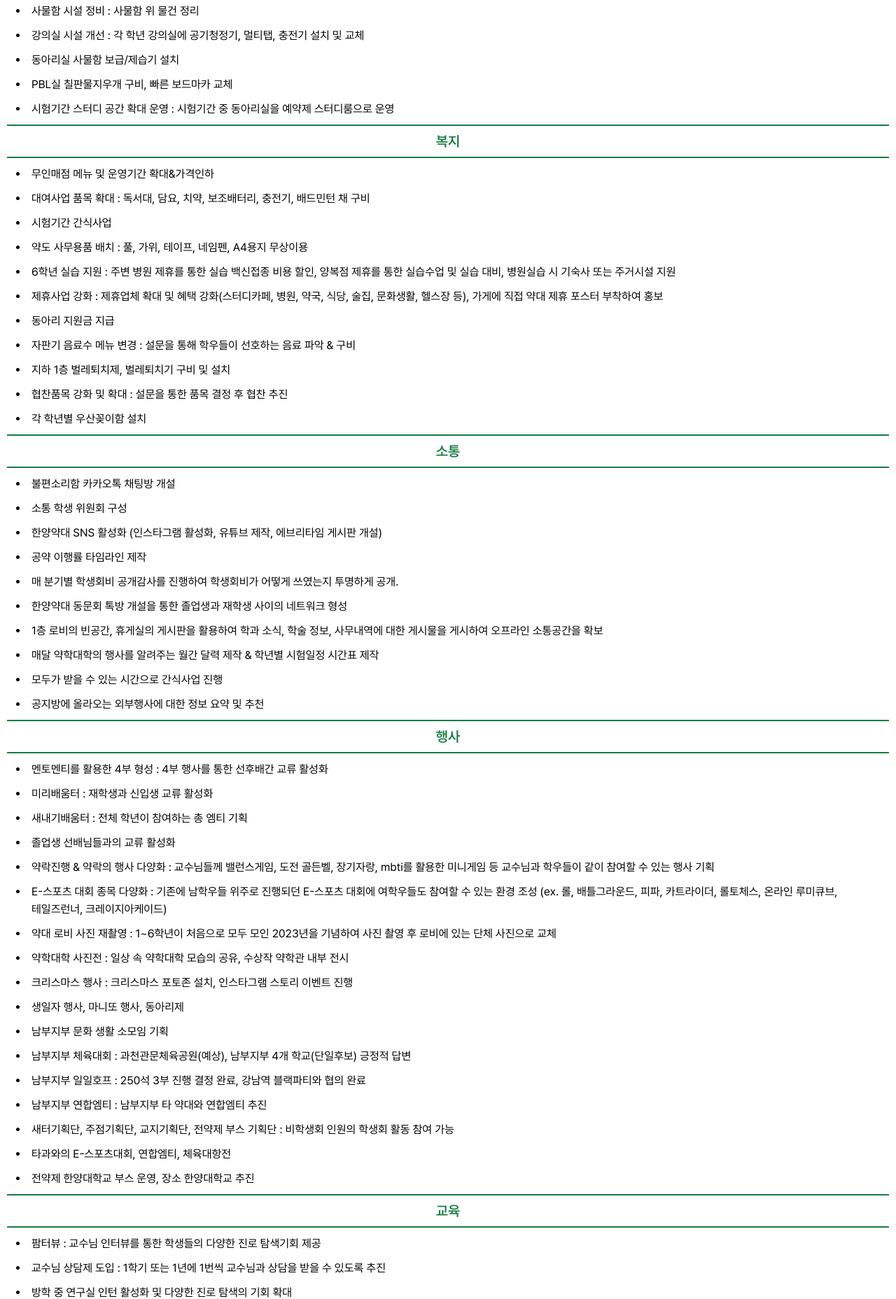
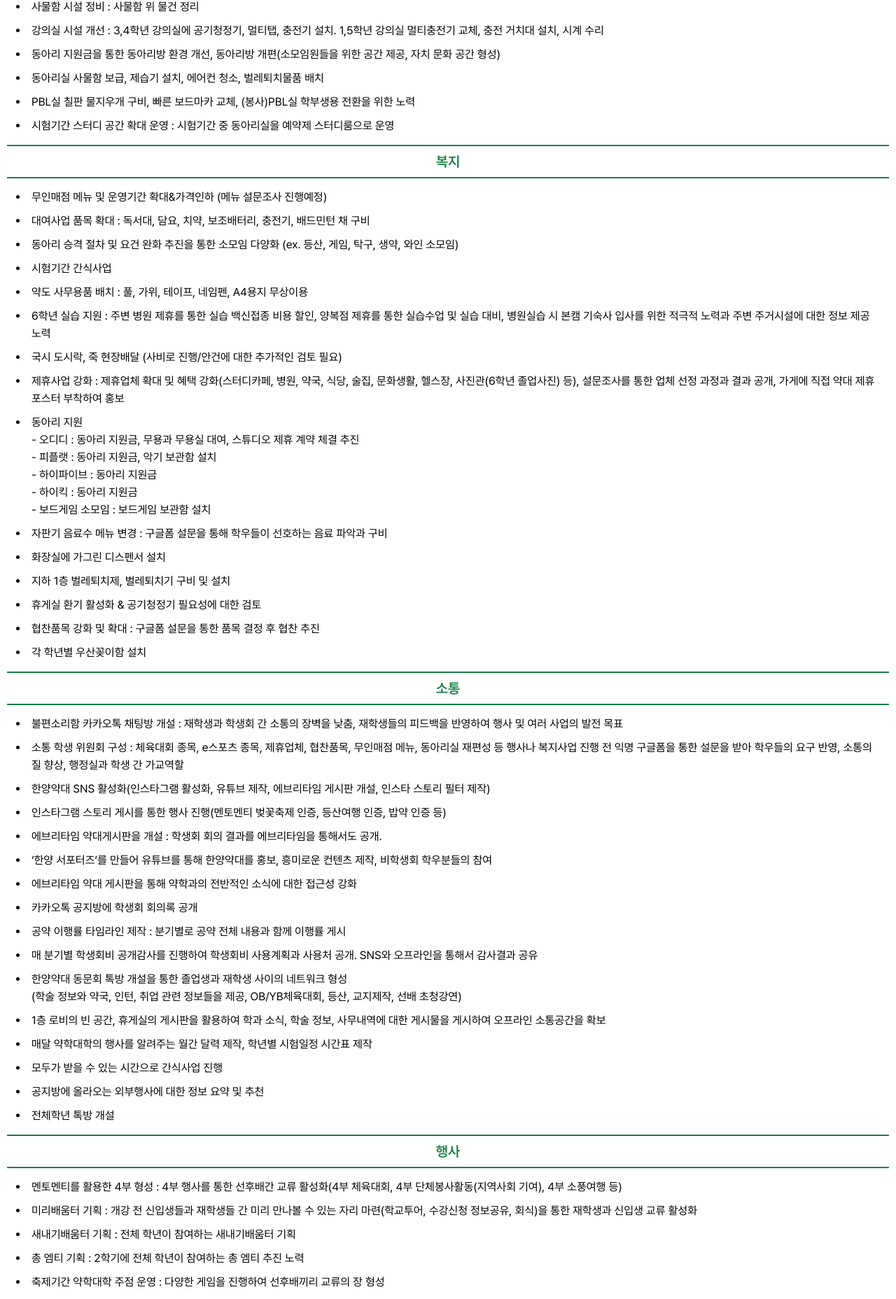
Before and after one commit to BaeGayeon/hybe2022, a Nuxt app: page /promise/all in a window 1280 px wide. Shown: the part 773-2630 px from the top of the page at 70% size. Built offline with nearby package versions, Linux system fonts and the light colour scheme.

Commit message:
chore: promise 제목, 내용 수정

```diff
--- a/components/Header.vue
+++ b/components/Header.vue
@@ -81,7 +81,7 @@
                   src="../assets/images/minus.png"
                   v-if="promiseview"
                 />
-                <a href="./promise/all">부록(공약집)</a>
+                <a href="./promise/all">앞으로의 노력</a>
               </li>
             </ul>
           </li>
--- a/pages/index.vue
+++ b/pages/index.vue
@@ -28,7 +28,7 @@
             <li class="promiseBtn">교육</li>
           </a>
           <a href="promise/all" v-if="viewpromise">
-            <li class="promiseBtn">부록(공약집)</li>
+            <li class="promiseBtn">앞으로의 노력</li>
           </a>
         </ul>
         <nuxt-link to="statement">
--- a/pages/promise/all.vue
+++ b/pages/promise/all.vue
@@ -1,35 +1,47 @@
 <template>
   <div class="appendix">
-    <h1>부록-공약집</h1>
+    <h1>앞으로의 노력</h1>
 
     <div>
       <h2>시설</h2>
       <ul>
-        <li>휴게실에 원두 커피머신/제빙기 설치 (100% 사비로 진행)</li>
+        <li>휴게실에 원두 커피머신 & 제빙기 설치 (100% 사비로 진행)</li>
         <li>휴게실에 430L 용량의 업소용 냉장고 설치 (100% 사비로 진행)</li>
         <li>2층 화장실 비데 설치 (100% 사비로 진행)</li>
-        <li>여성, 남성 수면실 분리 및 담요 구비</li>
+        <li>
+          여성, 남성 수면실 분리 및 담요 구비, 수면실에 있는 사물함과 물품들을
+          옮겨서 수면 공간 확대 & 수면의자 추가 배치
+        </li>
         <li>
           국시실과 약도 시설 개선 : 벌레 퇴치기, 가습기, 공기청정기, 백색소음기,
-          행거, 옷걸이 구비
+          행거, 옷걸이 구비, 시계 수리, 냉난방기 필터 주기적 청소
         </li>
         <li>약도 24시간 개방기간 확대, 충전기 교체 및 충전 거치대 설치</li>
         <li>
           휴게실 전자레인지 주기적 청소 및 선반 구비, 물티슈 및 휴지 상시 구비,
           방향제 구비
         </li>
-        <li>화장실 휴지 추가 배치, 방향제 구비, 가그린 디스펜서 설치</li>
+        <li>화장실 휴지 추가 배치, 방향제 구비, 여자 화장실 문 수리</li>
         <li>
-          휴게실 위생강화 및 환경보호를 위한 음식물쓰레기 분리배출 시설 구비
+          휴게실 위생강화를 위한 음식물쓰레기 분리배출 시설 구비, 방향제 구비
         </li>
         <li>분실물함 설치</li>
         <li>사물함 시설 정비 : 사물함 위 물건 정리</li>
         <li>
-          강의실 시설 개선 : 각 학년 강의실에 공기청정기, 멀티탭, 충전기 설치 및
-          교체
+          강의실 시설 개선 : 3,4학년 강의실에 공기청정기, 멀티탭, 충전기 설치.
+          1,5학년 강의실 멀티충전기 교체, 충전 거치대 설치, 시계 수리
         </li>
-        <li>동아리실 사물함 보급/제습기 설치</li>
-        <li>PBL실 칠판물지우개 구비, 빠른 보드마카 교체</li>
+        <li>
+          동아리 지원금을 통한 동아리방 환경 개선, 동아리방 개편(소모임원들을
+          위한 공간 제공, 자치 문화 공간 형성)
+        </li>
+        <li>
+          동아리실 사물함 보급, 제습기 설치, 에어컨 청소, 벌레퇴치물품 배치
+        </li>
+        <li>
+          PBL실 칠판 물지우개 구비, 빠른 보드마카 교체, (봉사)PBL실 학부생용
+          전환을 위한 노력
+        </li>
         <li>
           시험기간 스터디 공간 확대 운영 : 시험기간 중 동아리실을 예약제
           스터디룸으로 운영
@@ -40,30 +52,53 @@
     <div>
       <h2>복지</h2>
       <ul>
-        <li>무인매점 메뉴 및 운영기간 확대&가격인하</li>
+        <li>
+          무인매점 메뉴 및 운영기간 확대&가격인하 (메뉴 설문조사 진행예정)
+        </li>
         <li>
           대여사업 품목 확대 : 독서대, 담요, 치약, 보조배터리, 충전기, 배드민턴
           채 구비
+        </li>
+        <li>
+          동아리 승격 절차 및 요건 완화 추진을 통한 소모임 다양화 (ex. 등산,
+          게임, 탁구, 생약, 와인 소모임)
         </li>
         <li>시험기간 간식사업</li>
         <li>약도 사무용품 배치 : 풀, 가위, 테이프, 네임펜, A4용지 무상이용</li>
         <li>
           6학년 실습 지원 : 주변 병원 제휴를 통한 실습 백신접종 비용 할인,
-          양복점 제휴를 통한 실습수업 및 실습 대비, 병원실습 시 기숙사 또는
-          주거시설 지원
+          양복점 제휴를 통한 실습수업 및 실습 대비, 병원실습 시 본캠 기숙사
+          입사를 위한 적극적 노력과 주변 주거시설에 대한 정보 제공 노력
+        </li>
+        <li>
+          국시 도시락, 죽 현장배달 (사비로 진행/안건에 대한 추가적인 검토 필요)
         </li>
         <li>
           제휴사업 강화 : 제휴업체 확대 및 혜택 강화(스터디카페, 병원, 약국,
-          식당, 술집, 문화생활, 헬스장 등), 가게에 직접 약대 제휴 포스터
-          부착하여 홍보
+          식당, 술집, 문화생활, 헬스장, 사진관(6학년 졸업사진) 등), 설문조사를
+          통한 업체 선정 과정과 결과 공개, 가게에 직접 약대 제휴 포스터 부착하여
+          홍보
         </li>
-        <li>동아리 지원금 지급</li>
         <li>
-          자판기 음료수 메뉴 변경 : 설문을 통해 학우들이 선호하는 음료 파악 &
-          구비
+          동아리 지원
+          <br />
+          - 오디디 : 동아리 지원금, 무용과 무용실 대여, 스튜디오 제휴 계약 체결
+          추진<br />
+          - 피플랫 : 동아리 지원금, 악기 보관함 설치<br />
+          - 하이파이브 : 동아리 지원금<br />
+          - 하이킥 : 동아리 지원금<br />
+          - 보드게임 소모임 : 보드게임 보관함 설치
         </li>
+        <li>
+          자판기 음료수 메뉴 변경 : 구글폼 설문을 통해 학우들이 선호하는 음료
+          파악과 구비
+        </li>
+        <li>화장실에 가그린 디스펜서 설치</li>
         <li>지하 1층 벌레퇴치제, 벌레퇴치기 구비 및 설치</li>
-        <li>협찬품목 강화 및 확대 : 설문을 통한 품목 결정 후 협찬 추진</li>
+        <li>휴게실 환기 활성화 & 공기청정기 필요성에 대한 검토</li>
+        <li>
+          협찬품목 강화 및 확대 : 구글폼 설문을 통한 품목 결정 후 협찬 추진
+        </li>
         <li>각 학년별 우산꽂이함 설치</li>
       </ul>
     </div>
@@ -71,52 +106,100 @@
     <div>
       <h2>소통</h2>
       <ul>
-        <li>불편소리함 카카오톡 채팅방 개설</li>
-        <li>소통 학생 위원회 구성</li>
         <li>
-          한양약대 SNS 활성화 (인스타그램 활성화, 유튜브 제작, 에브리타임 게시판
-          개설)
+          불편소리함 카카오톡 채팅방 개설 : 재학생과 학생회 간 소통의 장벽을
+          낮춤, 재학생들의 피드백을 반영하여 행사 및 여러 사업의 발전 목표
         </li>
-        <li>공약 이행률 타임라인 제작</li>
         <li>
-          매 분기별 학생회비 공개감사를 진행하여 학생회비가 어떻게 쓰였는지
-          투명하게 공개.
+          소통 학생 위원회 구성 : 체육대회 종목, e스포츠 종목, 제휴업체,
+          협찬품목, 무인매점 메뉴, 동아리실 재편성 등 행사나 복지사업 진행 전
+          익명 구글폼을 통한 설문을 받아 학우들의 요구 반영, 소통의 질 향상,
+          행정실과 학생 간 가교역할
+        </li>
+        <li>
+          한양약대 SNS 활성화(인스타그램 활성화, 유튜브 제작, 에브리타임 게시판
+          개설, 인스타 스토리 필터 제작)
+        </li>
+        <li>
+          인스타그램 스토리 게시를 통한 행사 진행(멘토멘티 벚꽃축제 인증,
+          등산여행 인증, 밥약 인증 등)
+        </li>
+        <li>
+          에브리타임 약대게시판을 개설 : 학생회 회의 결과를 에브리타임을
+          통해서도 공개.
+        </li>
+        <li>
+          ‘한양 서포터즈’를 만들어 유튜브를 통해 한양약대를 홍보, 흥미로운
+          컨텐츠 제작, 비학생회 학우분들의 참여
+        </li>
+        <li>
+          에브리타임 약대 게시판을 통해 약학과의 전반적인 소식에 대한 접근성
+          강화
+        </li>
+        <li>카카오톡 공지방에 학생회 회의록 공개</li>
+        <li>
+          공약 이행률 타임라인 제작 : 분기별로 공약 전체 내용과 함께 이행률 게시
+        </li>
+        <li>
+          매 분기별 학생회비 공개감사를 진행하여 학생회비 사용계획과 사용처
+          공개. SNS와 오프라인을 통해서 감사결과 공유
         </li>
         <li>
           한양약대 동문회 톡방 개설을 통한 졸업생과 재학생 사이의 네트워크 형성
+          <br />
+          (학술 정보와 약국, 인턴, 취업 관련 정보들을 제공, OB/YB체육대회, 등산,
+          교지제작, 선배 초청강연)
         </li>
         <li>
-          1층 로비의 빈공간, 휴게실의 게시판을 활용하여 학과 소식, 학술 정보,
+          1층 로비의 빈 공간, 휴게실의 게시판을 활용하여 학과 소식, 학술 정보,
           사무내역에 대한 게시물을 게시하여 오프라인 소통공간을 확보
         </li>
         <li>
-          매달 약학대학의 행사를 알려주는 월간 달력 제작 & 학년별 시험일정
-          시간표 제작
+          매달 약학대학의 행사를 알려주는 월간 달력 제작, 학년별 시험일정 시간표
+          제작
         </li>
         <li>모두가 받을 수 있는 시간으로 간식사업 진행</li>
         <li>공지방에 올라오는 외부행사에 대한 정보 요약 및 추천</li>
+        <li>전체학년 톡방 개설</li>
       </ul>
     </div>
     <div>
       <h2>행사</h2>
       <ul>
         <li>
-          멘토멘티를 활용한 4부 형성 : 4부 행사를 통한 선후배간 교류 활성화
+          멘토멘티를 활용한 4부 형성 : 4부 행사를 통한 선후배간 교류 활성화(4부
+          체육대회, 4부 단체봉사활동(지역사회 기여), 4부 소풍여행 등)
         </li>
-        <li>미리배움터 : 재학생과 신입생 교류 활성화</li>
-        <li>새내기배움터 : 전체 학년이 참여하는 총 엠티 기획</li>
-        <li>졸업생 선배님들과의 교류 활성화</li>
+        <li>
+          미리배움터 기획 : 개강 전 신입생들과 재학생들 간 미리 만나볼 수 있는
+          자리 마련(학교투어, 수강신청 정보공유, 회식)을 통한 재학생과 신입생
+          교류 활성화
+        </li>
+        <li>새내기배움터 기획 : 전체 학년이 참여하는 새내기배움터 기획</li>
+        <li>총 엠티 기획 : 2학기에 전체 학년이 참여하는 총 엠티 추진 노력</li>
+        <li>
+          축제기간 약학대학 주점 운영 : 다양한 게임을 진행하여 선후배끼리 교류의
+          장 형성
+        </li>
+        <li>멘토멘티 또는 짝 선후배끼리 대항전</li>
+        <li>
+          졸업생 선배님들과의 교류 활성화 : OB, YB 체육대회, 소풍 및 뒷풀이 기획
+        </li>
         <li>
           약락진행 & 약락의 행사 다양화 : 교수님들께 밸런스게임, 도전 골든벨,
           장기자랑, mbti를 활용한 미니게임 등 교수님과 학우들이 같이 참여할 수
-          있는 행사 기획
+          있는 행사 기획과 멘토멘티 식사자리 형성
         </li>
         <li>
           E-스포츠 대회 종목 다양화 : 기존에 남학우들 위주로 진행되던 E-스포츠
-          대회에 여학우들도 참여할 수 있는 환경 조성 (ex. 롤, 배틀그라운드,
-          피파, 카트라이더, 롤토체스, 온라인 루미큐브, 테일즈런너,
+          대회(ex. 롤, 배틀그라운드, 피파, 롤토체스)에 여학우들도 참여할 수 있는
+          환경 조성 (ex. 카트라이더, 온라인 루미큐브, 테일즈런너,
           크레이지아케이드)
         </li>
+        <li>
+          개강파티, 종강파티 진행(한양인의 밤) : 선 후배들간의 만남의 장 제공
+        </li>
+        가능하다면 졸업생 선배님을 초청하여 진로 설명회를 병행.
         <li>
           약대 로비 사진 재촬영 : 1~6학년이 처음으로 모두 모인 2023년을 기념하여
           사진 촬영 후 로비에 있는 단체 사진으로 교체
@@ -129,23 +212,45 @@
           크리스마스 행사 : 크리스마스 포토존 설치, 인스타그램 스토리 이벤트
           진행
         </li>
-        <li>생일자 행사, 마니또 행사, 동아리제</li>
-        <li>남부지부 문화 생활 소모임 기획</li>
         <li>
-          남부지부 체육대회 : 과천관문체육공원(예상), 남부지부 4개
-          학교(단일후보) 긍정적 답변
+          한양약대 체육대회 : 학년 간 대항전(줄다리기, 짝 피구, 줄넘기, 족구,
+          미션 2인 3각)도 진행하고, 학년을 섞은 조끼리 대항전 진행. 교수님 초청
+          노력.
         </li>
         <li>
-          남부지부 일일호프 : 250석 3부 진행 결정 완료, 강남역 블랙파티와 협의
-          완료
+          생일자 행사 : 매달 1번씩 각 달의 생일자들을 위한 행사를 진행 (케이크
+          컷팅 후 같이 먹기) 같은 달에 생일인 선후배들끼리 만남의 자리 형성.
         </li>
-        <li>남부지부 연합엠티 : 남부지부 타 약대와 연합엠티 추진</li>
+        <li>마니또 행사</li>
+        <li>
+          동아리 연합회와 협업하여 동아리제를 기획 : 동아리 별 부스를 설치하여
+          학년 간 교류 활성화 및 동아리 활동 활성화
+        </li>
+        <li>
+          남부지부 문화 생활 소모임 기획 : 등산, 독서, 보드게임, 문화생활 등을
+          이용한 소모임. 남부지부 학우들 간의 교류 활성화
+        </li>
+        <li>
+          남부지부 체육대회 : 학교 간 교류전뿐만 아니라 다른 학교와 연합 행사도
+          병행 (ex. 미니 게임, 미팅 조 잡아주기), 과천관문체육공원(예상),
+          남부지부 4개 학교에서 긍정적 답변
+        </li>
+        <li>남부지부 일일호프 : 강남역 블랙파티와 협의 완료</li>
+        <li>남부지부 연합엠티 : 남부지부 타 약대와 연합엠티 추진 노력</li>
         <li>
           새터기획단, 주점기획단, 교지기획단, 전약제 부스 기획단 : 비학생회
-          인원의 학생회 활동 참여 가능
+          인원의 학생회 활동 참여 가능, 학생회와 소통 기회 마련 및 타과나 타학교
+          사람들과 교류 기회 제공
         </li>
-        <li>타과와의 E-스포츠대회, 연합엠티, 체육대항전</li>
-        <li>전약제 한양대학교 부스 운영, 장소 한양대학교 추진</li>
+        <li>
+          타과와의 교류(E-스포츠대회, 문화생활 소모임, 약대,공대,소융대
+          연합엠티, 체육대항전과 같은 행사 기획)
+        </li>
+        <li>
+          전약제 한양대학교 부스 운영, 한양대학교에서 진행할 수 있도록
+          적극적으로 노력
+        </li>
+        <li>대면식,스승의 날 행사 진행</li>
       </ul>
     </div>
 
@@ -153,27 +258,38 @@
       <h2>교육</h2>
       <ul>
         <li>
-          팜터뷰 : 교수님 인터뷰를 통한 학생들의 다양한 진로 탐색기회 제공
+          팜터뷰 : 교수님 인터뷰를 통한 학생들의 다양한 진로 탐색기회 및 연구실
+          정보 제공, SNS 업로드 & 교지제작
         </li>
         <li>
           교수님 상담제 도입 : 1학기 또는 1년에 1번씩 교수님과 상담을 받을 수
-          있도록 추진
+          있는 시스템을 위한 적극적 노력. 다양한 진로 탐색 기회 제공
         </li>
-        <li>방학 중 연구실 인턴 활성화 및 다양한 진로 탐색의 기회 확대</li>
         <li>
-          동문 선배님들 초청 강연 기획 : 다양한 직종에 종사하고 계시는 동문
-          선배님들의 진로에 대한 강연 활성화
+          방학 중 인턴 활성화(ex. 연구실, 회사, 약국, 병원) 및 다양한 진로
+          탐색의 기회 확대
+        </li>
+        <li>
+          동문 선배님들 초청 강연 기획 : 다양한 직종에 종사하고 계시는
+          ‘000선배님과의 대화‘를 주제로 진로에 대한 강연 및 세미나 활성화.
         </li>
         <li>게시물에 월별로 최근 약학 정보나 진로에 관한 카드뉴스 제공</li>
-        <li>학생회의 주도로 약사의 진로에 대한 강연과 행사 같이 가기</li>
         <li>
-          약사회와의 네트워크를 형성해서 학우분들께 다양한 진로에 대한 정보,
-          학술 정보를 제공
+          약사의 진로에 대한 외부강연 일정 상시 공지 후 학생회의 주도로 외부
+          강연과 행사 같이 가기
         </li>
-        <li>카페 공부자료를 정리하여 학우들의 편의성 향상</li>
+        <li>
+          경기도 및 서울 약사회와의 네트워크를 형성해서 학우분들께 다양한 진로에
+          대한 정보, 학술 정보를 제공
+        </li>
+        <li>카페 자료들을 정리하여 학우들의 열람 편의성 향상</li>
         <li>
           약대 및 학교생활에 필요한 정보를 모은 약대생활백서 제작하여 배부
         </li>
+        <li>
+          국시 응시료 일부 지원 (사비로 진행/안건에 대한 추가적인 검토 필요)
+        </li>
+        <li>중고서적 판매 활성화</li>
       </ul>
     </div>
   </div>
@@ -192,9 +308,14 @@ img.appendix {
 
 .appendix li {
   line-height: 25px;
-  padding-top: 10px;
+  padding-top: 9px;
   padding-left: 5px;
   padding-right: 30px;
+}
+
+.appendix ul {
+  padding-top: 5px;
+  padding-bottom: 5px;
 }
 
 .appendix h1 {
```
